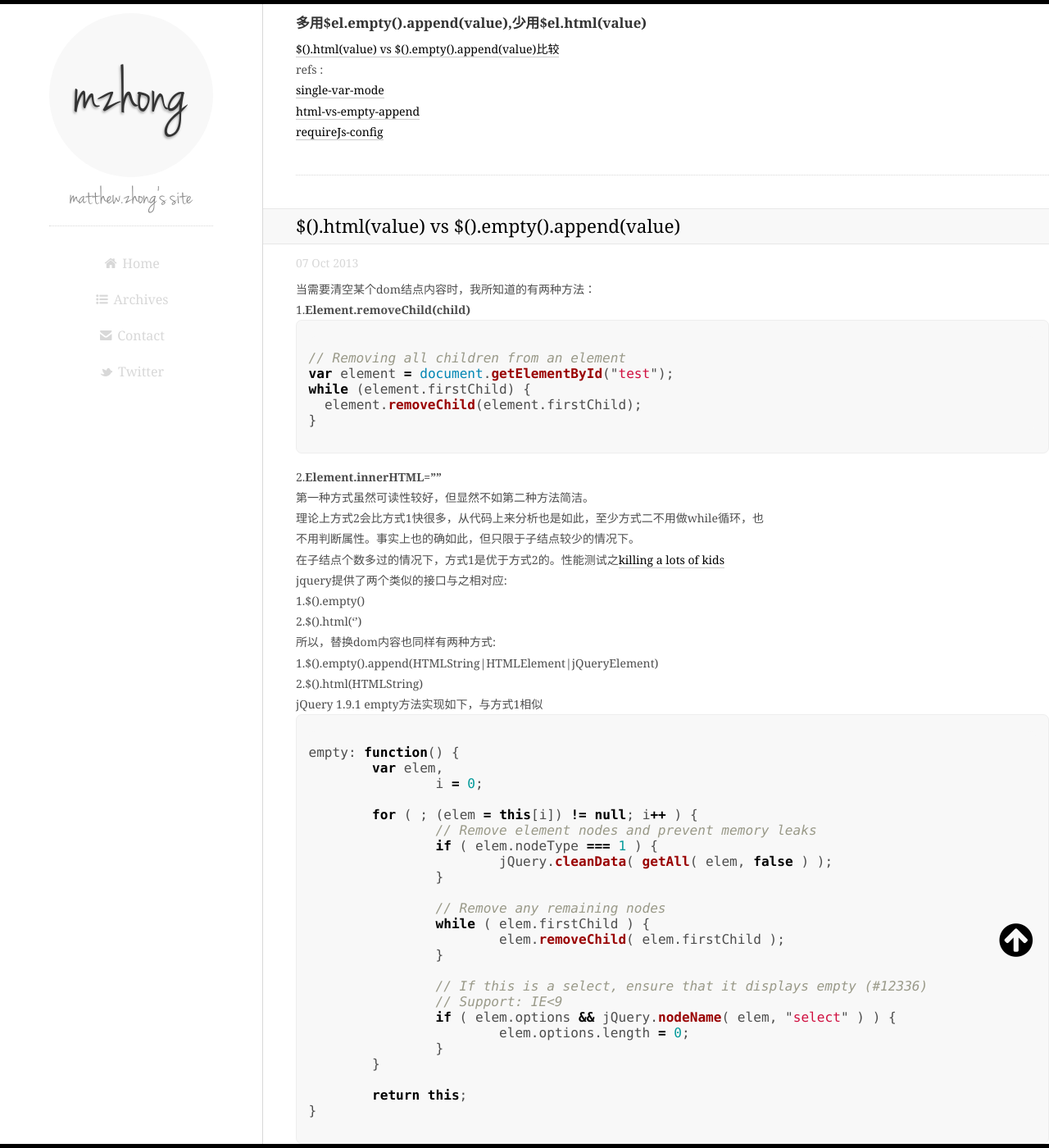
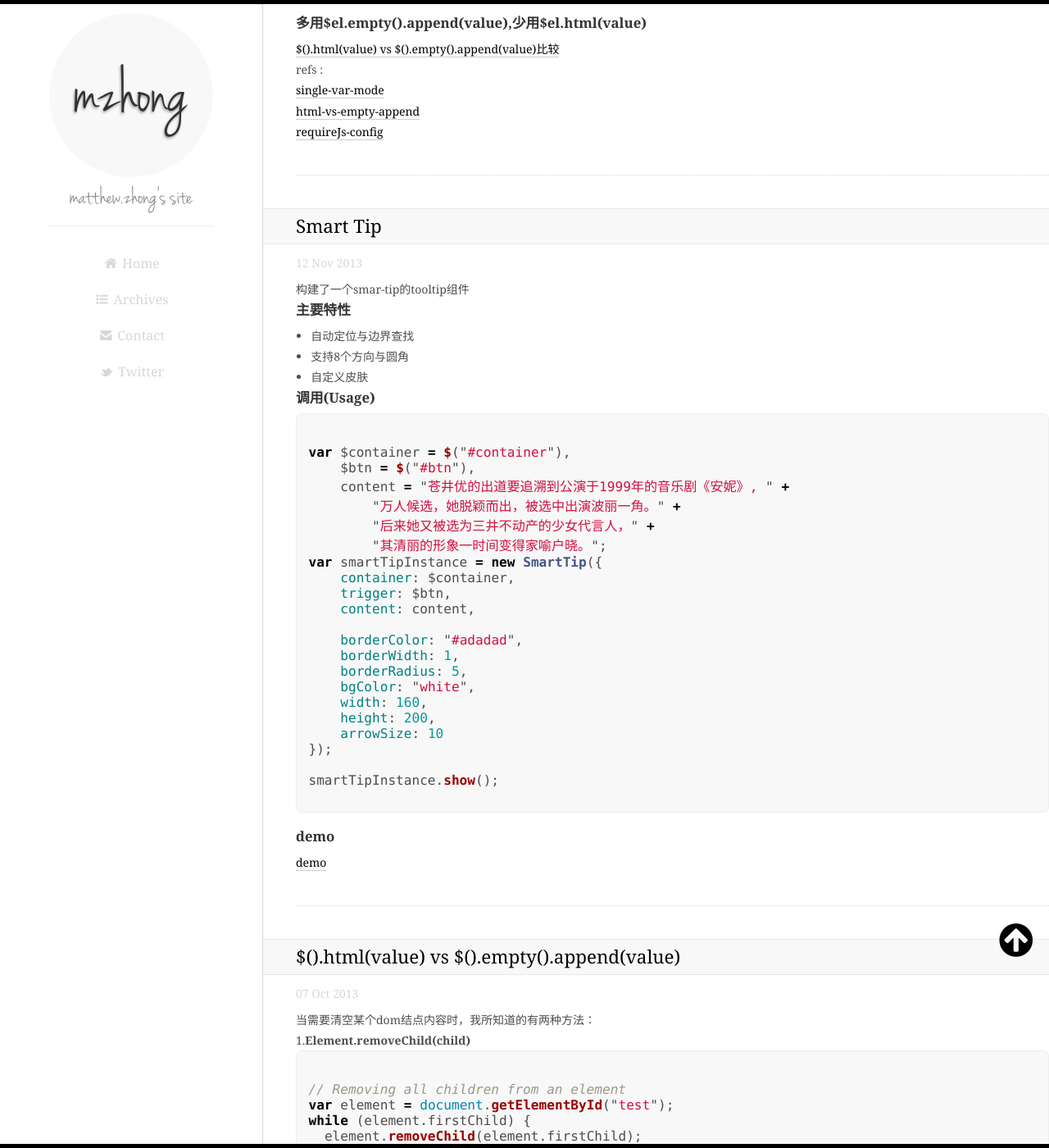
Before and after one commit to flowerszhong/flowerszhong.github.com, a Jekyll site: the page built from index.html, in a window 1280 px wide and 1400 px high, scrolled down 2556 px. Shown: the whole window at 82% size. Built offline with Jekyll 4.4.1, drawn with Linux system fonts in a browser that asks for light colours; Markdown is read by kramdown in place of the engine named in the settings; the list of posts is cut into pages by our own code; some of the changed text lies outside the part shown.

Commit message:
add smart-tip post

```diff
--- /dev/null
+++ b/_posts/2013-11-12-smart-tip.md
@@ -0,0 +1,40 @@
+---
+layout: post
+title: Smart Tip
+description: tooltip smart-tip
+keyword: tooltip component
+---
+
+构建了一个smar-tip的tooltip组件
+####*主要特性*
++ 自动定位与边界查找
++ 支持8个方向与圆角
++ 自定义皮肤
+
+####*调用(Usage)*
+{% highlight javascript %}
+var $container = $("#container"),
+    $btn = $("#btn"),
+    content = "苍井优的出道要追溯到公演于1999年的音乐剧《安妮》, " +
+        "万人候选，她脱颖而出，被选中出演波丽一角。" +
+        "后来她又被选为三井不动产的少女代言人，" +
+        "其清丽的形象一时间变得家喻户晓。";
+var smartTipInstance = new SmartTip({
+    container: $container,
+    trigger: $btn,
+    content: content,
+
+    borderColor: "#adadad",
+    borderWidth: 1,
+    borderRadius: 5,
+    bgColor: "white",
+    width: 160,
+    height: 200,
+    arrowSize: 10
+});
+
+smartTipInstance.show();
+{% endhighlight %}
+
+####*demo*
+[demo](http://flowerszhong.github.io/demo/smart-tip/smart-tip.html)
```
Also changed, not shown: _posts/2013-11-13-code-review-summary.md (+4 -0 lines).
